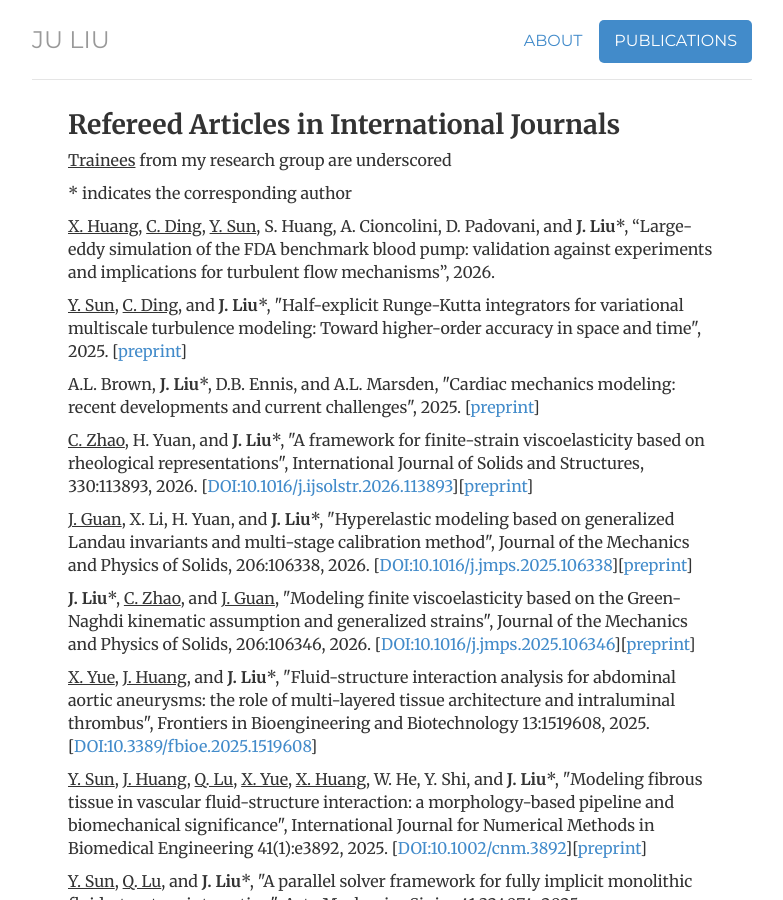
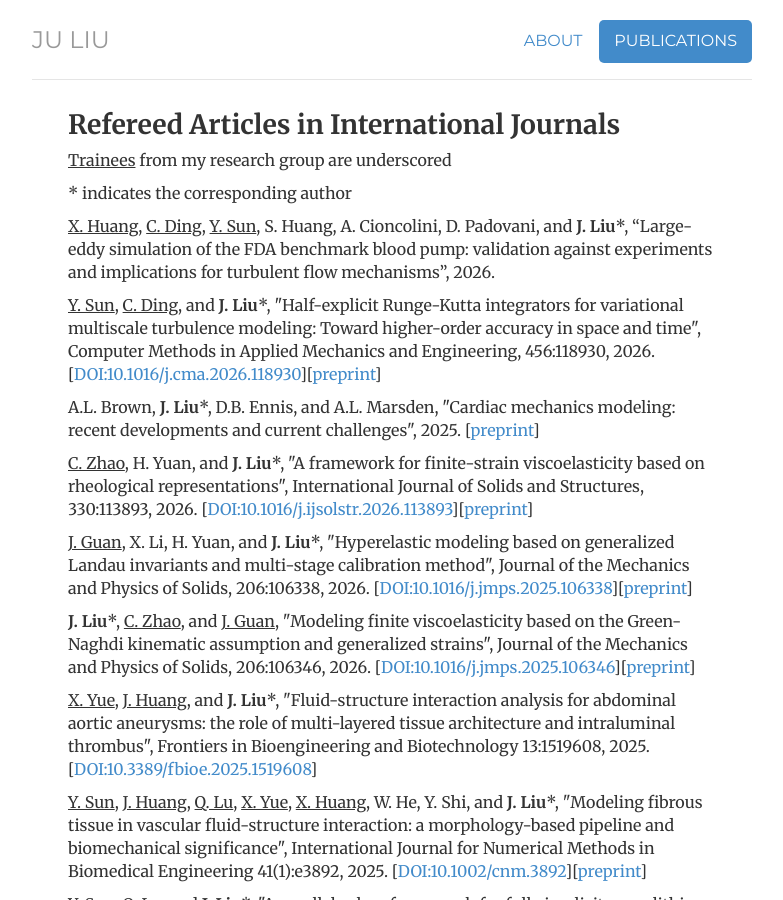
Before and after one commit to ju-liu/ju-liu.github.io, a Jekyll site: the page built from publications/index.html, in a window 1280 px wide and 900 px high. Shown: the whole window, without its empty margins (248-1031 px from the left). Built offline with Jekyll 4.4.1, drawn with Linux system fonts in a browser that asks for light colours; nearby versions of some CDN libraries; library files that are not in the unit come from our copies; comment, search, counter and statistics services are not loaded.

Commit message:
Update index.html

```diff
--- a/publications/index.html
+++ b/publications/index.html
@@ -18,7 +18,7 @@ description: List of Publications of Dr. Ju Liu
   </article>
 
   <article>
-  <p><u>Y. Sun</u>, <u>C. Ding</u>, and <strong>J. Liu</strong>*, "Half-explicit Runge-Kutta integrators for variational multiscale turbulence modeling: Toward higher-order accuracy in space and time", 2025. [<a href="https://arxiv.org/abs/2512.06626">preprint</a>]</p>
+  <p><u>Y. Sun</u>, <u>C. Ding</u>, and <strong>J. Liu</strong>*, "Half-explicit Runge-Kutta integrators for variational multiscale turbulence modeling: Toward higher-order accuracy in space and time", Computer Methods in Applied Mechanics and Engineering, 456:118930, 2026. [<a href="https://doi.org/10.1016/j.cma.2026.118930">DOI:10.1016/j.cma.2026.118930</a>][<a href="https://arxiv.org/abs/2512.06626">preprint</a>]</p>
   </article>
 
   <article>
```
